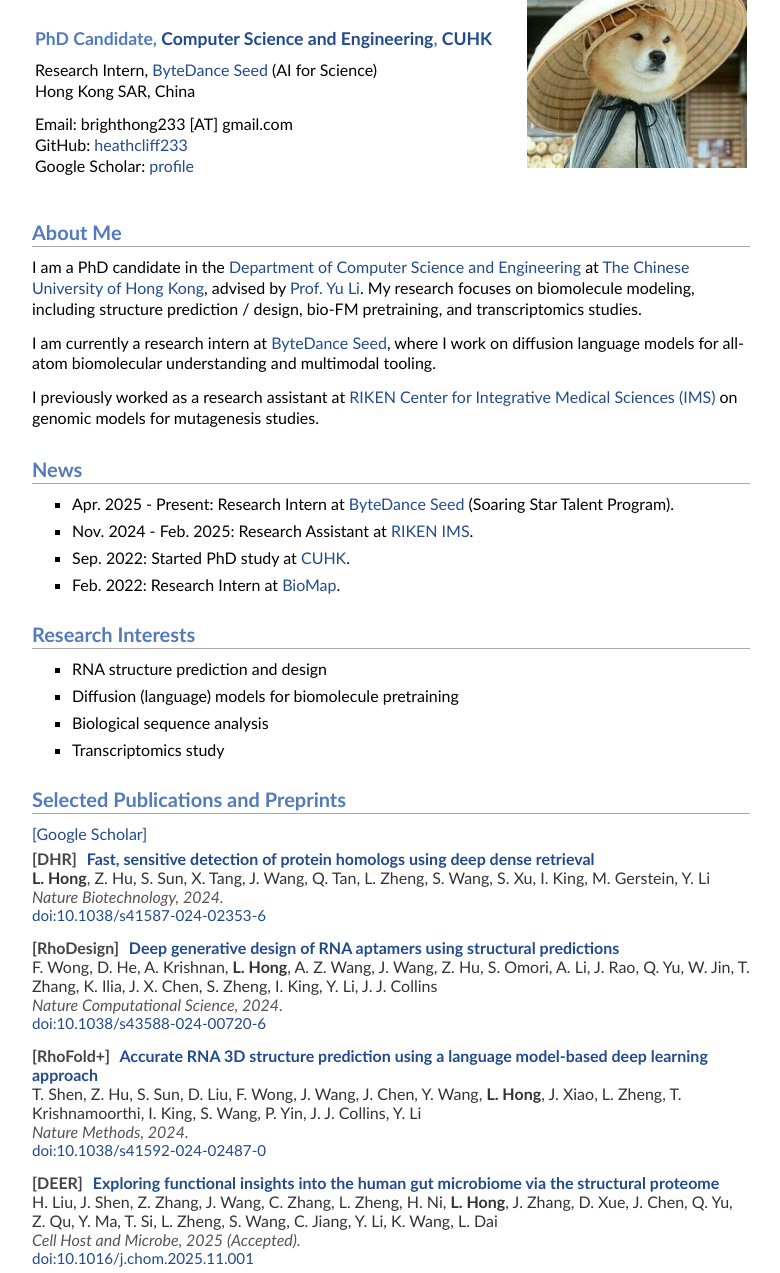
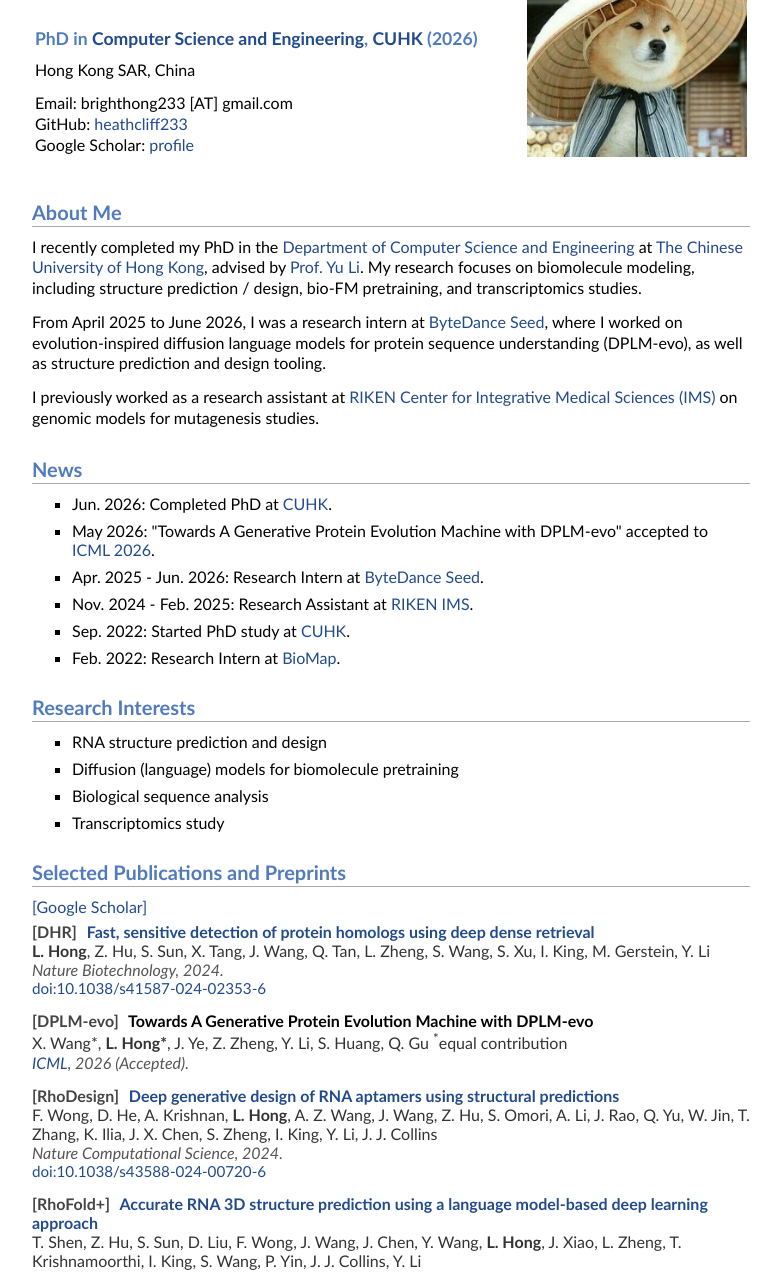
Before and after one commit to heathcliff233/homepage, a plain HTML site: page index.html in a window 1280 px wide. Shown: the part 139-1412 px from the top of the page, without its empty margins (249-1029 px from the left). Drawn offline with Linux system fonts and the light colour scheme.

Commit message:
update publications, news, and status after PhD completion
Add DPLM-evo (ICML 2026 accepted) to Selected Publications; mark PhD
as completed and ByteDance internship as ended (Apr. 2025 - Jun. 2026);
refresh About Me, News, JSON-LD, and social meta accordingly.

Co-Authored-By: Claude Opus 4.7 <noreply@anthropic.com>

```diff
--- a/index.html
+++ b/index.html
@@ -3,18 +3,18 @@
 <head>
   <meta http-equiv="Content-Type" content="text/html; charset=UTF-8">
   <meta name="keywords" content="Liang HONG, Liang Hong, CUHK, biomolecular modeling, RNA, diffusion models, RNA structure prediction">
-  <meta name="description" content="Liang HONG (Liang Hong) is a PhD candidate at CUHK working on RNA structure prediction, diffusion models, and biomolecular modeling.">
+  <meta name="description" content="Liang HONG (Liang Hong) recently completed his PhD in CSE at CUHK, working on RNA structure prediction, diffusion models, and biomolecular modeling.">
   <meta name="author" content="Liang HONG">
   <meta name="robots" content="index, follow">
   <link rel="canonical" href="https://brighthong.com/">
   <meta property="og:title" content="Liang HONG">
-  <meta property="og:description" content="Liang HONG (Liang Hong) is a PhD candidate at CUHK working on RNA structure prediction, diffusion models, and biomolecular modeling.">
+  <meta property="og:description" content="Liang HONG (Liang Hong) recently completed his PhD in CSE at CUHK, working on RNA structure prediction, diffusion models, and biomolecular modeling.">
   <meta property="og:type" content="website">
   <meta property="og:url" content="https://brighthong.com/">
   <meta property="og:image" content="https://brighthong.com/res/portrait.jpg">
   <meta name="twitter:card" content="summary">
   <meta name="twitter:title" content="Liang HONG">
-  <meta name="twitter:description" content="Liang HONG (Liang Hong) is a PhD candidate at CUHK working on RNA structure prediction, diffusion models, and biomolecular modeling.">
+  <meta name="twitter:description" content="Liang HONG (Liang Hong) recently completed his PhD in CSE at CUHK, working on RNA structure prediction, diffusion models, and biomolecular modeling.">
   <meta name="twitter:image" content="https://brighthong.com/res/portrait.jpg">
   <link rel="stylesheet" href="./res/jemdoc.css" type="text/css">
   <script type="application/ld+json">
@@ -25,7 +25,7 @@
       "alternateName": "Liang Hong",
       "url": "https://brighthong.com/",
       "image": "https://brighthong.com/res/portrait.jpg",
-      "jobTitle": "PhD Candidate",
+      "jobTitle": "Researcher",
       "affiliation": {
         "@type": "Organization",
         "name": "The Chinese University of Hong Kong",
@@ -90,9 +90,8 @@
               <h1>Liang HONG</h1>
               <p class="pronunciation">Pronunciation: /liɑŋ hɔŋ/ (similar to "ryo"; the kanji means "brightness")</p>
             </div>
-            <h3>PhD Candidate, <a href="https://www.cse.cuhk.edu.hk/">Computer Science and Engineering</a>, <a href="https://www.cuhk.edu.hk/">CUHK</a></h3>
+            <h3>PhD in <a href="https://www.cse.cuhk.edu.hk/">Computer Science and Engineering</a>, <a href="https://www.cuhk.edu.hk/">CUHK</a> (2026)</h3>
             <p>
-              Research Intern, <a href="https://seed.bytedance.com/en/">ByteDance Seed</a> (AI for Science)<br>
               Hong Kong SAR, China
             </p>
             <p>
@@ -110,14 +109,15 @@
 
     <h2>About Me</h2>
     <p>
-      I am a PhD candidate in the <a href="https://www.cse.cuhk.edu.hk/">Department of Computer Science and Engineering</a>
+      I recently completed my PhD in the <a href="https://www.cse.cuhk.edu.hk/">Department of Computer Science and Engineering</a>
       at <a href="https://www.cuhk.edu.hk/">The Chinese University of Hong Kong</a>, advised by
       <a href="https://www.cse.cuhk.edu.hk/people/faculty/yu-li/">Prof. Yu Li</a>. My research focuses on
       biomolecule modeling, including structure prediction / design, bio-FM pretraining, and transcriptomics studies.
     </p>
     <p>
-      I am currently a research intern at <a href="https://seed.bytedance.com/en/">ByteDance Seed</a>, where I work on
-      diffusion language models for all-atom biomolecular understanding and multimodal tooling.
+      From April 2025 to June 2026, I was a research intern at <a href="https://seed.bytedance.com/en/">ByteDance Seed</a>,
+      where I worked on evolution-inspired diffusion language models for protein sequence understanding (DPLM-evo),
+      as well as structure prediction and design tooling.
     </p>
     <p>
       I previously worked as a research assistant at
@@ -128,7 +128,9 @@
 
     <h2>News</h2>
     <ul>
-      <li>Apr. 2025 - Present: Research Intern at <a href="https://seed.bytedance.com/en/">ByteDance Seed</a> (Soaring Star Talent Program).</li>
+      <li>Jun. 2026: Completed PhD at <a href="https://www.cuhk.edu.hk/">CUHK</a>.</li>
+      <li>May 2026: "Towards A Generative Protein Evolution Machine with DPLM-evo" accepted to <a href="https://icml.cc/">ICML 2026</a>.</li>
+      <li>Apr. 2025 - Jun. 2026: Research Intern at <a href="https://seed.bytedance.com/en/">ByteDance Seed</a>.</li>
       <li>Nov. 2024 - Feb. 2025: Research Assistant at <a href="https://www.riken.jp/en/research/labs/ims/">RIKEN IMS</a>.</li>
       <li>Sep. 2022: Started PhD study at <a href="https://www.cuhk.edu.hk/">CUHK</a>.</li>
       <li>Feb. 2022: Research Intern at <a href="https://www.biomap.com/">BioMap</a>.</li>
@@ -155,6 +157,14 @@
         <div class="paper-authors"><strong>L. Hong</strong>, Z. Hu, S. Sun, X. Tang, J. Wang, Q. Tan, L. Zheng, S. Wang, S. Xu, I. King, M. Gerstein, Y. Li</div>
         <div class="paper-venue">Nature Biotechnology, 2024.</div>
         <div class="paper-links"><a href="https://doi.org/10.1038/s41587-024-02353-6">doi:10.1038/s41587-024-02353-6</a></div>
+      </li>
+      <li class="paper-item">
+        <div class="paper-title">
+          <span class="paper-tag">[DPLM-evo]</span>
+          Towards A Generative Protein Evolution Machine with DPLM-evo
+        </div>
+        <div class="paper-authors">X. Wang*, <strong>L. Hong*</strong>, J. Ye, Z. Zheng, Y. Li, S. Huang, Q. Gu <sup>*</sup>equal contribution</div>
+        <div class="paper-venue"><a href="https://icml.cc/">ICML</a>, 2026 (Accepted).</div>
       </li>
       <li class="paper-item">
         <div class="paper-title">
@@ -242,10 +252,10 @@
     <h2>Research Experience</h2>
     <ul>
       <li>
-        <b>Research Intern</b>, <a href="https://seed.bytedance.com/en/">ByteDance Seed</a>, Shanghai (Apr. 2025 - Present)<br>
+        <b>Research Intern</b>, <a href="https://seed.bytedance.com/en/">ByteDance Seed</a>, Shanghai (Apr. 2025 - Jun. 2026)<br>
         Advisors: <a href="https://web.cs.ucla.edu/~qgu/">Prof. Quanquan Gu</a>, <a href="https://zhengzx-nlp.github.io/">Dr. Zaixiang Zheng</a>
         <ul>
-          <li>Working on diffusion language models for all-atom biomolecular understanding (DPLM3).</li>
+          <li>Worked on an evolution-inspired diffusion language model for protein sequence understanding (DPLM-evo).</li>
           <li>Contributed to structure prediction and design tooling (SeedFold, SeedProteo).</li>
         </ul>
       </li>
@@ -258,7 +268,7 @@
         </ul>
       </li>
       <li>
-        <b>PhD Candidate</b>, <a href="https://www.cuhk.edu.hk/">CUHK</a>, Hong Kong SAR (Sep. 2022 - Jun. 2026, expected)<br>
+        <b>PhD Candidate</b>, <a href="https://www.cuhk.edu.hk/">CUHK</a>, Hong Kong SAR (Sep. 2022 - Jun. 2026)<br>
         Advisor: <a href="https://www.cse.cuhk.edu.hk/people/faculty/yu-li/">Prof. Yu Li</a>
         <ul>
           <li>Published DHR and continued sequence analysis research.</li>
@@ -271,7 +281,7 @@
 
     <h2>Education</h2>
     <ul>
-      <li>PhD in Computer Science and Engineering, <a href="https://www.cse.cuhk.edu.hk/">The Chinese University of Hong Kong</a> (Sep. 2022 - Jun. 2026, expected)</li>
+      <li>PhD in Computer Science and Engineering, <a href="https://www.cse.cuhk.edu.hk/">The Chinese University of Hong Kong</a> (Sep. 2022 - Jun. 2026)</li>
       <li>BSc in Computer Science, <a href="https://www.nju.edu.cn/en/">Nanjing University</a> (Sep. 2018 - Jun. 2022)</li>
     </ul>
 
```
